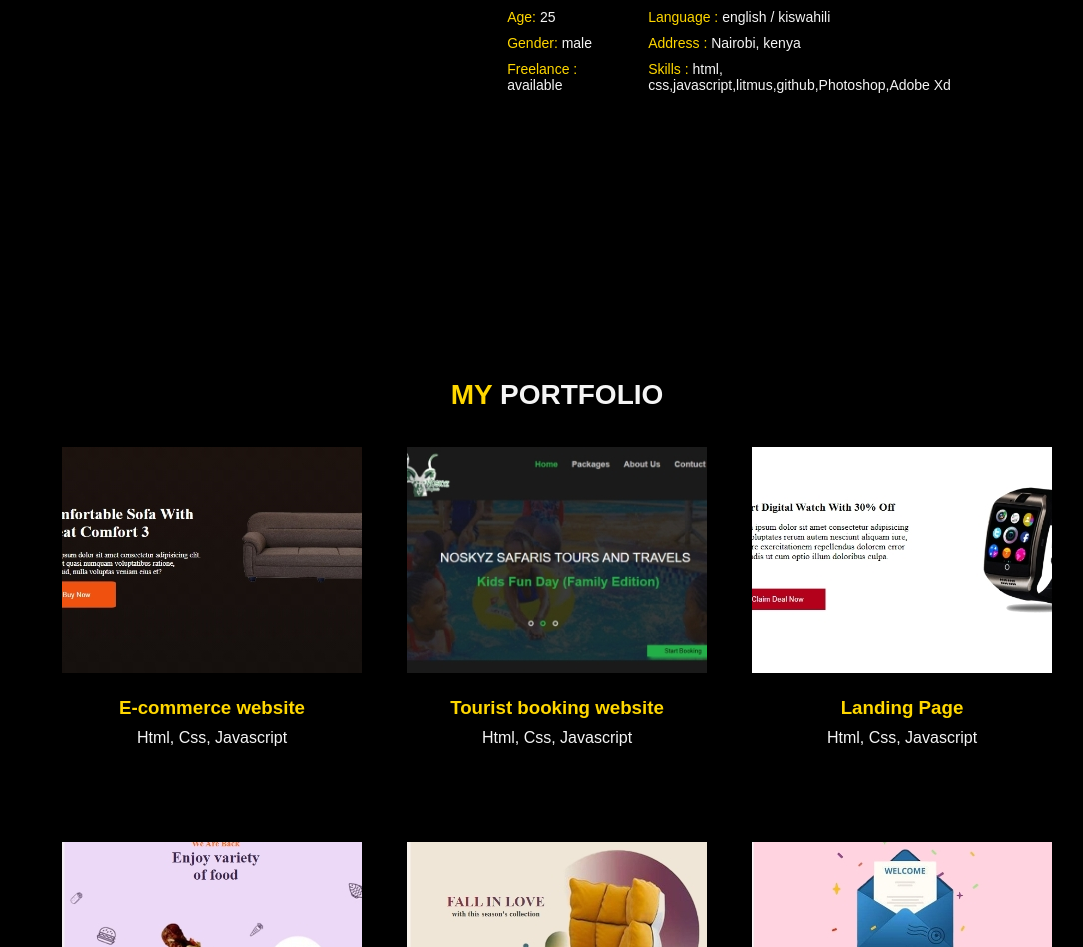
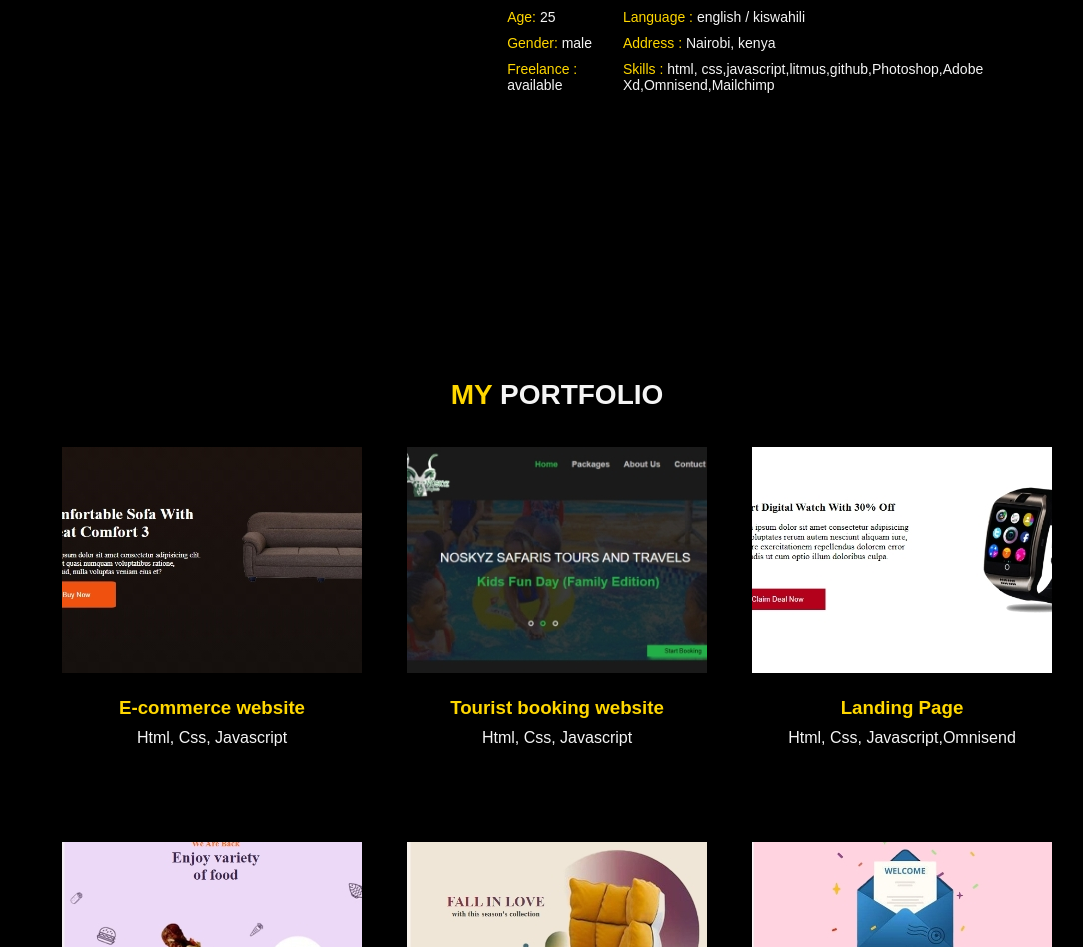
Before and after one commit to Timo255/Personal-Portfolio, a plain HTML site: page index.html in a window 1280 px wide. Shown: the part 1358-2305 px from the top of the page, without its empty margins (83-1166 px from the left). Drawn offline with Linux system fonts and the light colour scheme.

Commit message:
Update index.html

```diff
--- a/index.html
+++ b/index.html
@@ -63,7 +63,7 @@
                             <div class="box">
                                 <p> <span> language : </span>  english / kiswahili </p>
                                 <p> <span> address : </span> Nairobi, kenya </p>
-                                <p> <span> skills : </span> html, css,javascript,litmus,github,Photoshop,Adobe Xd</p>
+                                <p> <span> skills : </span> html, css,javascript,litmus,github,Photoshop,Adobe Xd,Omnisend,Mailchimp</p>
                             </div>
                         </div>
                     </div>
@@ -106,7 +106,7 @@
                         </div>
                          <div class="description">
                             <h3 class="project-title">Landing Page</h3>
-                            <p class="project-category">Html, Css, Javascript</p>
+                            <p class="project-category">Html, Css, Javascript,Omnisend</p>
                          </div>
                     </a>
                 </div>
```
